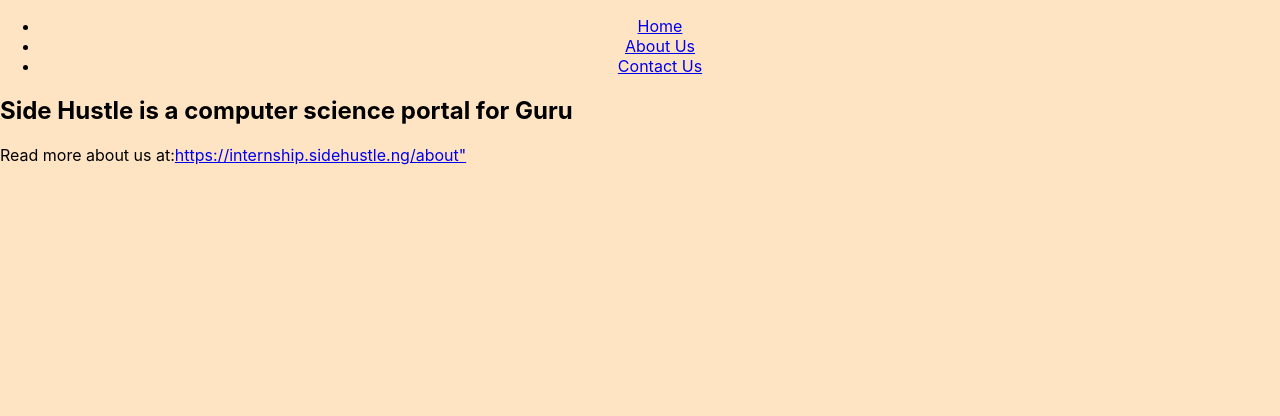
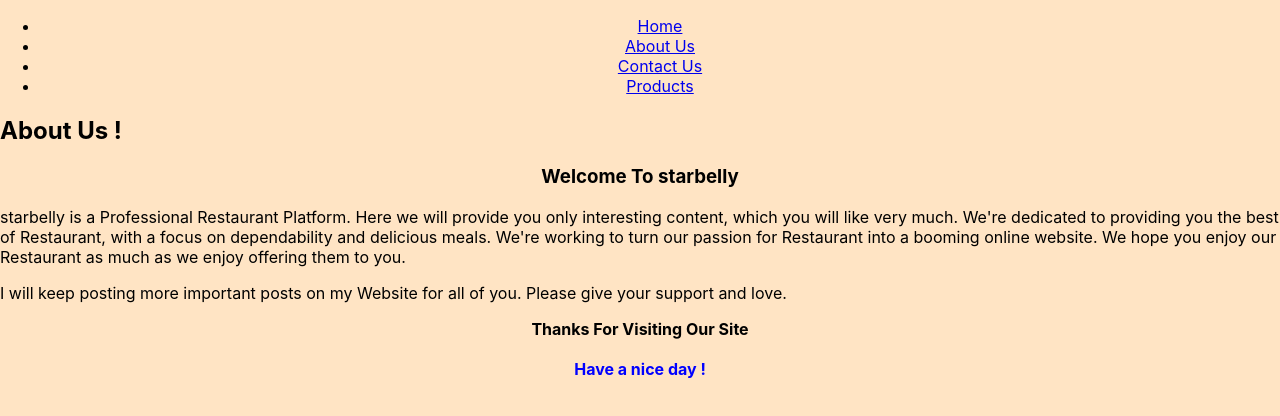
Before and after one commit to Vhickjr/starbelly, a React (Create React App) app: page /#/about in a window 1280 px wide. Shown: the top 416 px of the page. Built offline with nearby package versions, Linux system fonts and the light colour scheme.

Commit message:
Third Commit

```diff
--- a/src/App.js
+++ b/src/App.js
@@ -9,7 +9,7 @@
 import Home from './components/pages/Home';
 import About from './components/pages/About';
 import Contact from './components/pages/Contact';
-
+import Products from './components/pages/Products'
 
 
 function App() {
@@ -26,6 +26,9 @@
           <li>
             <Link to="/contact"> Contact Us</Link>
           </li>
+          <li>
+            <Link to="/products"> Products </Link>
+          </li>
         </ul>
       </div>
 
@@ -33,7 +36,7 @@
         <Route exact path='/' element={<Home />}>  </Route>
         <Route exact path='/about' element={< About />}>   </Route>
         <Route exact path='/contact' element={< Contact />}>  </Route>
-
+        <Route exact path='/ Products' element={< Products />}>  </Route>
       </Routes>
     </Router>
 
--- a/src/components/pages/About.jsx
+++ b/src/components/pages/About.jsx
@@ -4,13 +4,59 @@
 
 function About() {
     return <div>
+        <>
+            <h2>About Us !</h2>
+            <h3 style={{ textAlign: "center" }}>
+                Welcome To <span id="W_Name1">starbelly</span>
+            </h3>
+            <p>
+                <span id="W_Name2">starbelly</span> is a Professional{" "}
+                <span id="W_Type1">Restaurant</span> Platform. Here we will provide you only
+                interesting content, which you will like very much. We're dedicated to
+                providing you the best of <span id="W_Type2">Restaurant</span>, with a focus
+                on dependability and <span id="W_Spec">delicious meals</span>. We're working
+                to turn our passion for <span id="W_Type3">Restaurant</span> into a booming{" "}
+                <a
+                    href="https://www.blogearns.com"
+                    rel="do-follow"
+                    style={{ color: "inherit", textDecoration: "none" }}
+                >
+                    online website
+                </a>
+                . We hope you enjoy our <span id="W_Type4">Restaurant</span> as much as we
+                enjoy offering them to you.
+            </p>
+            <p>
+                I will keep posting more important posts on my Website for all of you.
+                Please give your support and love.
+            </p>
+            <p style={{ fontWeight: "bold", textAlign: "center" }}>
+                Thanks For Visiting Our Site
+                <br />
+                <br />
+                <span
+                    style={{
+                        color: "blue",
+                        fontSize: 16,
+                        fontWeight: "bold",
+                        textAlign: "center"
+                    }}
+                >
+                    Have a nice day !
+                </span>
+            </p>
+        </>
 
-        <h2> Side Hustle is a computer science portal for Guru</h2>
 
-        Read more about us at:
-        <a href="https://internship.sidehustle.ng/about">
-            https://internship.sidehustle.ng/about"
-        </a>
+
+
+
+
+
+
+
+
+
     </div>
         ;
 }
--- a/src/components/pages/Products.jsx
+++ b/src/components/pages/Products.jsx
@@ -0,0 +1,7 @@
+import React from 'react'
+
+
+function Products() {
+    return <h3> This is products</h3>
+}
+export default Products;
```
